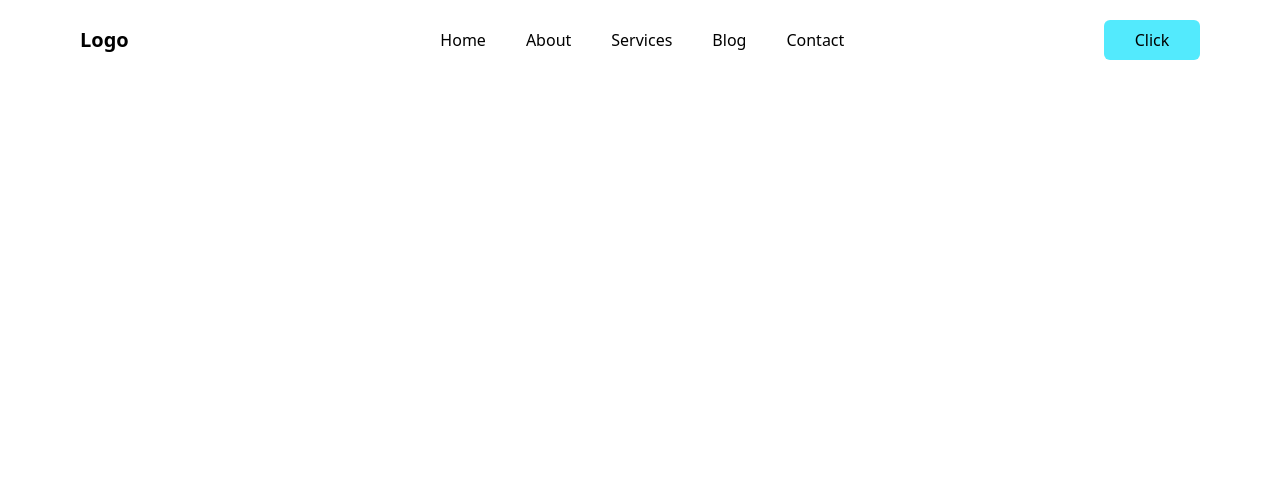
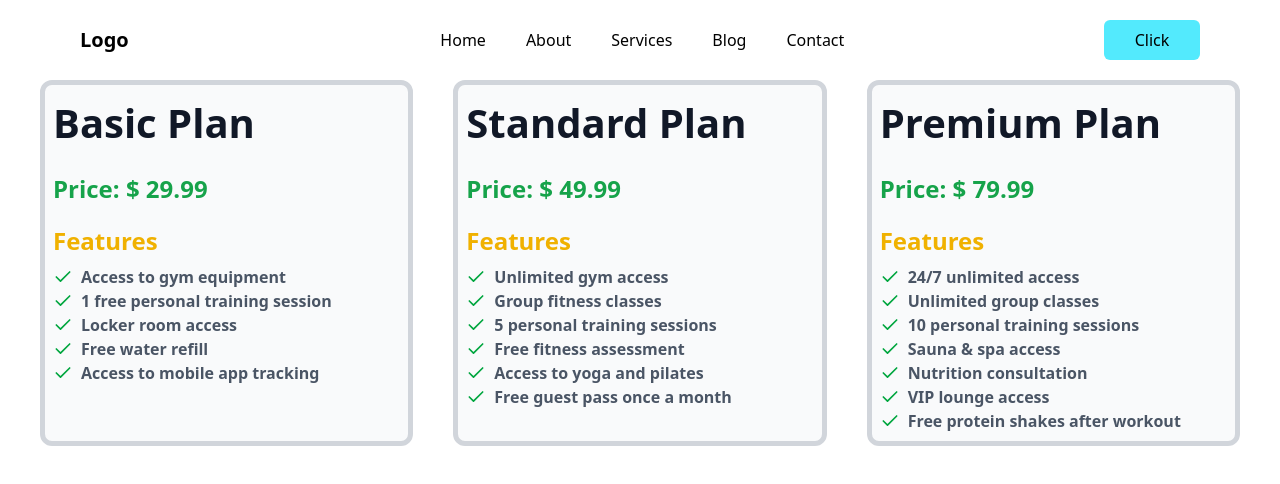
Before and after one commit to hakimcolor/Product-Priceing, a React (Vite) app: page / in a window 1280 px wide. Shown: the top 484 px of the page. Built offline with nearby package versions, Linux system fonts and the light colour scheme.

Commit message:
my card now ok

```diff
--- /dev/null
+++ b/public/DataforGyem.json
@@ -0,0 +1,47 @@
+[
+  {
+    "id": "basic",
+    "name": "Basic Plan",
+    "price": 29.99,
+    "currency": "USD",
+    "billingCycle": "monthly",
+    "features": [
+      "Access to gym equipment",
+      "1 free personal training session",
+      "Locker room access",
+      "Free water refill",
+      "Access to mobile app tracking"
+    ]
+  },
+  {
+    "id": "standard",
+    "name": "Standard Plan",
+    "price": 49.99,
+    "currency": "USD",
+    "billingCycle": "monthly",
+    "features": [
+      "Unlimited gym access",
+      "Group fitness classes",
+      "5 personal training sessions",
+      "Free fitness assessment",
+      "Access to yoga and pilates",
+      "Free guest pass once a month"
+    ]
+  },
+  {
+    "id": "premium",
+    "name": "Premium Plan",
+    "price": 79.99,
+    "currency": "USD",
+    "billingCycle": "monthly",
+    "features": [
+      "24/7 unlimited access",
+      "Unlimited group classes",
+      "10 personal training sessions",
+      "Sauna & spa access",
+      "Nutrition consultation",
+      "VIP lounge access",
+      "Free protein shakes after workout"
+    ]
+  }
+]
--- a/src/App.jsx
+++ b/src/App.jsx
@@ -1,10 +1,13 @@
-import React from 'react'
+import React, { Suspense } from 'react'
 import Navber from './componentes/Navber'
-
+import GyemAllData from './componentes/GyemAllData'
+const fatceData=fetch('./DataforGyem.json').then((res)=>res.json())
 const App = () => {
+  const fatCdata = fatceData;
   return (
     <div>
       <Navber></Navber>
+      <Suspense fallback={<h1>loding...</h1>}> <GyemAllData fatCdata={fatCdata}></GyemAllData></Suspense>
 
     </div>
   )
--- /dev/null
+++ b/src/componentes/GyemAllData.jsx
@@ -0,0 +1,15 @@
+import React, { use } from 'react'
+import GymeCard from './GymeCard';
+const GyemAllData = ({ fatCdata }) => {
+  const Data = use(fatCdata)
+  console.log(Data);
+
+  return <div className='max-w-[1200px] mx-auto p-4 md:p-0'>
+    <div className='grid xl:grid-cols-3  gap-x-10 md:grid-cols-2'>
+      {Data.map((keys) =><GymeCard keys={keys} key={keys.id}></GymeCard>)}
+</div>
+
+  </div>;
+};
+
+export default GyemAllData
--- /dev/null
+++ b/src/componentes/GymFeatures.jsx
@@ -0,0 +1,17 @@
+import React from 'react';
+import { Check } from 'lucide-react';
+
+const GymFeatures = ({ k }) => {
+  return (
+    <div>
+      <ul className='font-bold text-gray-600'>
+        <li className="flex items-center gap-2">
+          <Check className="w-5 h-5 text-green-600" aria-hidden="true" />
+          {k}
+        </li>
+      </ul>
+    </div>
+  );
+};
+
+export default GymFeatures;
--- /dev/null
+++ b/src/componentes/GymeCard.jsx
@@ -0,0 +1,18 @@
+import React from 'react'
+import GymFeatures from './GymFeatures';
+
+const GymeCard = ({ keys }) => {
+  const {billingCycle,currency,features,id,name,price}=keys
+  return <div
+    className='border-5  border-[#d1d5db] mt-5 bg-[#f9fafb] p-2 rounded-xl '>
+
+  <div className='font-bold text-[40px] text-[#111827] '>{name}</div>
+    <div className='font-bold text-2xl text-[#16a34a] mt-5'>Price: $ { price}</div>
+    <div className='text-2xl font-bold text-yellow-500 mt-5'>Features</div>
+    <div className='mt-2'>
+      {features.map((k,index) => <GymFeatures k={k} key={index}></GymFeatures>)}
+    </div>
+  </div>;
+};
+
+export default GymeCard
```
